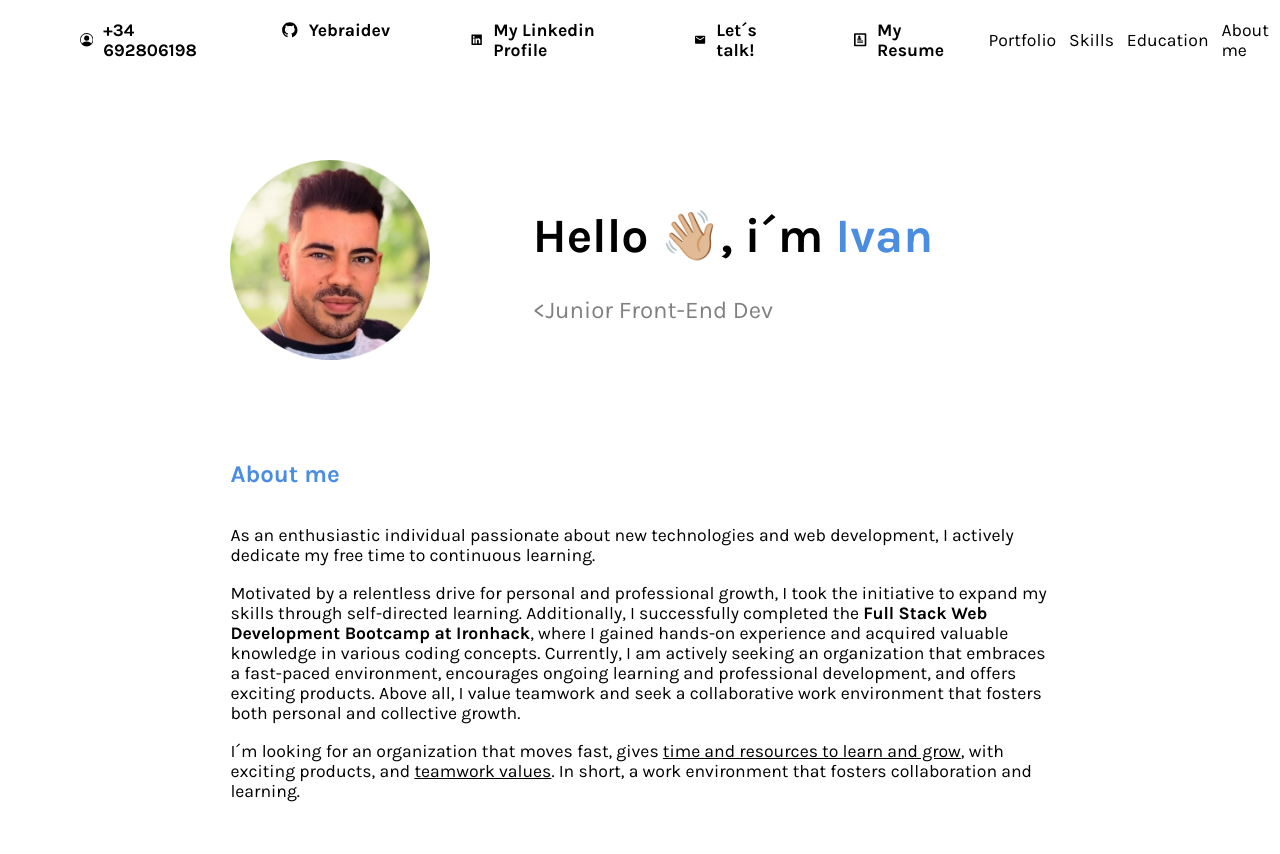
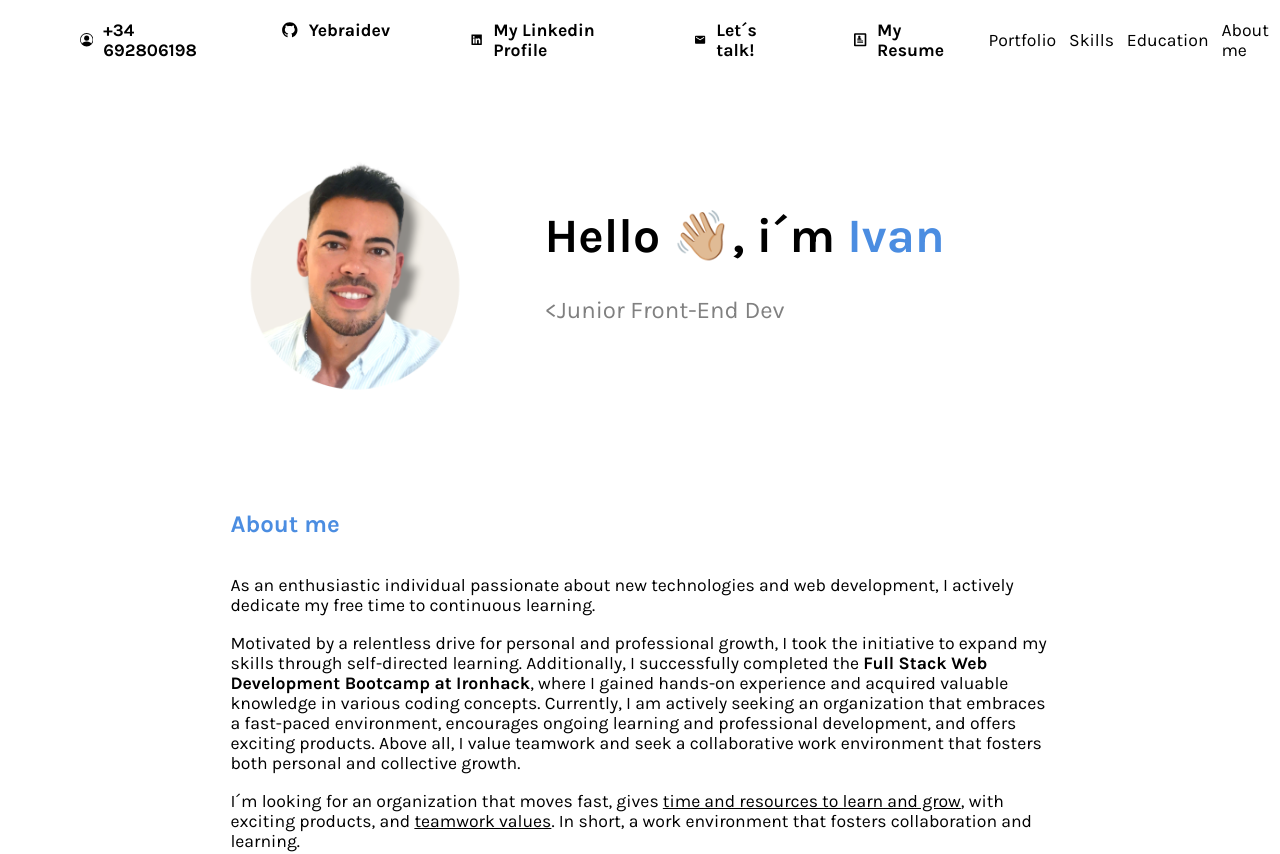
Before and after one commit to yebrai/yebraidev, a Next.js app: page / in a window 1280 px wide. Shown: the top 854 px of the page. Built offline with nearby package versions, Linux system fonts and the light colour scheme.

Commit message:
avatar updated

```diff
--- a/src/components/AppWelcome/Welcome.module.css
+++ b/src/components/AppWelcome/Welcome.module.css
@@ -1,12 +1,12 @@
 .avatar {
-  width: 200px;
-  height: 200px;
+  width: 250px;
+  height: 250px;
   position: relative;
 }
 
 .containerMainSection {
   display: flex;
-  gap: 8vw;
+  gap: 5vw;
 }
 
 .presentation {
```
Also changed, not shown: src/assets/images/ivanAv.png.
